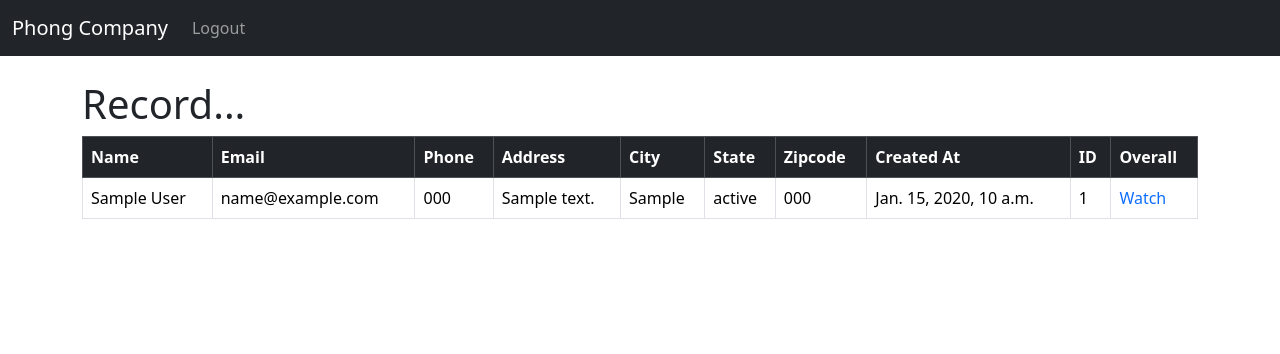
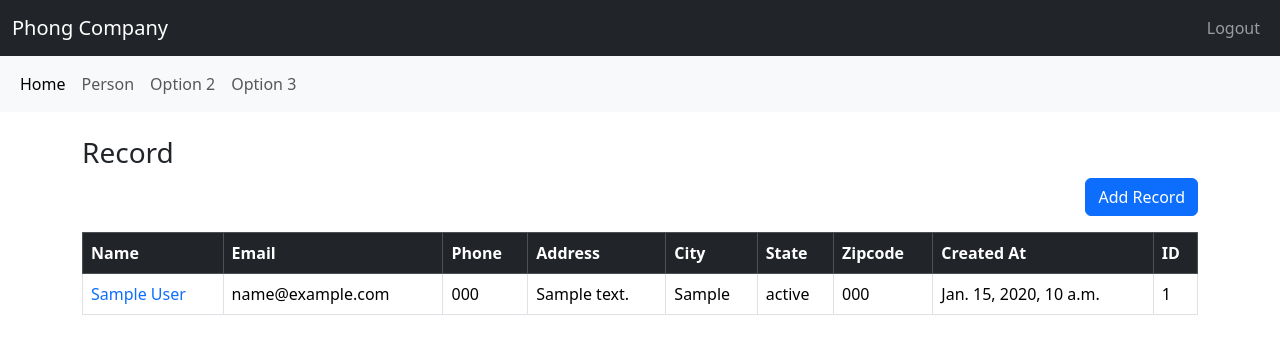
Before and after one commit to phongdz98/Django-Web-python, a Django app: page / in a window 1280 px wide. Shown: the top 354 px of the page. Run offline with Django 4.2, Linux system fonts and the light colour scheme; a user stored in the database is signed in; tables that the repository leaves empty hold one stand-in row (values such as "Sample post").

Commit message:
lam chua xong phan add record

```diff
--- a/website/templates/base.html
+++ b/website/templates/base.html
@@ -5,6 +5,7 @@
     <meta name="viewport" content="width=device-width, initial-scale=1">
     <title>Phan Cong Phong</title>
     <link href="https://cdn.jsdelivr.net/npm/bootstrap@5.3.0-alpha3/dist/css/bootstrap.min.css" rel="stylesheet" integrity="sha384-KK94CHFLLe+nY2dmCWGMq91rCGa5gtU4mk92HdvYe+M/SXH301p5ILy+dN9+nJOZ" crossorigin="anonymous">
+
   </head>
   <body>
     {% include 'navbar.html' %}
--- a/website/templates/home.html
+++ b/website/templates/home.html
@@ -1,7 +1,7 @@
 {% extends 'base.html' %}
 {% block content %}
 {% if user.is_authenticated %}
-    <h1>Record...</h1>
+    <h3>Record</h3>
     <table class="table table-bordered table-hover">
     <thead class="table-dark ">
     <tr>
@@ -14,15 +14,21 @@
         <th scope="col">Zipcode</th>
         <th scope="col">Created At</th>
         <th scope="col">ID</th>
-        <th scope="col">Overall</th>
     </tr>
   </thead>
   <tbody>
 
         {% if records %}
+        <div class="d-flex justify-content-end mb-3">
+            <a href="{% url 'add_record' %}" class="btn btn-primary">Add Record</a>
+        </div>
+
             {% for record in records %}
                 <tr>
-                    <td>{{ record.first_name }} {{ record.last_name }}</td>
+                    <td><a class="link-offset-2
+                     link-offset-3-hover link-underline link-underline-opacity-0
+                     link-underline-opacity-75-hover" href="{% url 'record' record.id %}">
+                        {{ record.first_name }} {{ record.last_name }}</a></td>
                     <td>{{ record.email }}</td>
                     <td>{{ record.phone }}</td>
                     <td>{{ record.address }}</td>
@@ -31,9 +37,6 @@
                     <td>{{ record.zipcode }}</td>
                     <td>{{ record.created_at }}</td>
                     <td>{{ record.id }}</td>
-                    <td><a class="link-offset-2
-                     link-offset-3-hover link-underline link-underline-opacity-0
-                     link-underline-opacity-75-hover" href="{% url 'record' record.id %}">Watch</a></td>
                 </tr>
             {% endfor %}
         {% endif %}
--- a/website/templates/navbar.html
+++ b/website/templates/navbar.html
@@ -1,25 +1,49 @@
-<nav class="navbar navbar-expand-lg bg-dark" data-bs-theme="dark">
+<nav class="navbar navbar-expand-sm bg-dark navbar-dark" data-bs-theme="dark">
   <div class="container-fluid">
-    <a class="navbar-brand" href="{% url 'home'%}">Phong Company</a>
-    <button class="navbar-toggler" type="button" data-bs-toggle="collapse" data-bs-target="#navbarSupportedContent" aria-controls="navbarSupportedContent" aria-expanded="false" aria-label="Toggle navigation">
+    <a class="navbar-brand" href="{% url 'home'%}">
+      Phong Company
+    </a>
+    <button class="navbar-toggler" type="button" data-bs-toggle="collapse" data-bs-target="#navbarTop" aria-controls="navbarTop" aria-expanded="false" aria-label="Toggle navigation">
       <span class="navbar-toggler-icon"></span>
     </button>
-    <div class="collapse navbar-collapse" id="navbarSupportedContent">
-      <ul class="navbar-nav me-auto mb-2 mb-lg-0">
-        {% if user.is_authenticated%}
+    <div class="collapse navbar-collapse" id="navbarTop">
+      <ul class="navbar-nav ms-auto mb-2 mb-lg-0">
+        {% if user.is_authenticated %}
         <li class="nav-item">
-          <a class="nav-link" href="{% url 'logout'%}">Logout</a>
+          <a class="nav-link" href="{% url 'logout' %}">Logout</a>
         </li>
         {% else %}
         <li class="nav-item">
-          <a class="nav-link" href="{% url 'register'%}">Register</a>
+          <a class="nav-link" href="{% url 'register' %}"> Register</a>
         </li>
         <li class="nav-item">
-          <a class="nav-link" href="{% url 'home'%}">Login</a>
+          <a class="nav-link" href="{% url 'home' %}">Login</a>
         </li>
         {% endif %}
-
       </ul>
     </div>
   </div>
 </nav>
+<nav class="navbar navbar-expand-sm bg-light navbar-light">
+  <div class="container-fluid">
+    <button class="navbar-toggler" type="button" data-bs-toggle="collapse" data-bs-target="#navbarBottom" aria-controls="navbarBottom" aria-expanded="false" aria-label="Toggle navigation">
+      <span class="navbar-toggler-icon"></span>
+    </button>
+    <div class="collapse navbar-collapse" id="navbarBottom">
+      <ul class="navbar-nav me-auto mb-2 mb-lg-0">
+        <li class="nav-item">
+          <a class="nav-link active" aria-current="page" href="{% url 'home'%}">Home</a>
+        </li>
+        <li class="nav-item">
+          <a class="nav-link" href="{% url 'home'%}">Person</a>
+        </li>
+        <li class="nav-item">
+          <a class="nav-link" href="#">Option 2</a>
+        </li>
+        <li class="nav-item">
+          <a class="nav-link" href="#">Option 3</a>
+        </li>
+      </ul>
+    </div>
+  </div>
+</nav>
--- a/website/urls.py
+++ b/website/urls.py
@@ -6,5 +6,5 @@ urlpatterns = [
     path('register/', views.register_user, name='register'),
     path('record/<int:pk>', views.customer_record, name='record'),
     path('delete_record/<int:pk>', views.delete_record, name='delete_record'),
-    path('add_record/<int:pk>', views.add_record, name='add_record'),
+    path('add_record', views.add_record, name='add_record'),
 ]
--- a/website/views.py
+++ b/website/views.py
@@ -71,5 +71,5 @@ def delete_record(request, pk):
         return redirect('home')
 
 
-def add_record():
-    return None
+def add_record(request):
+    return render(request, 'add_record.html', {})
```
Also changed, not shown: website/templates/add_record.html (added, +11 -0 lines).
